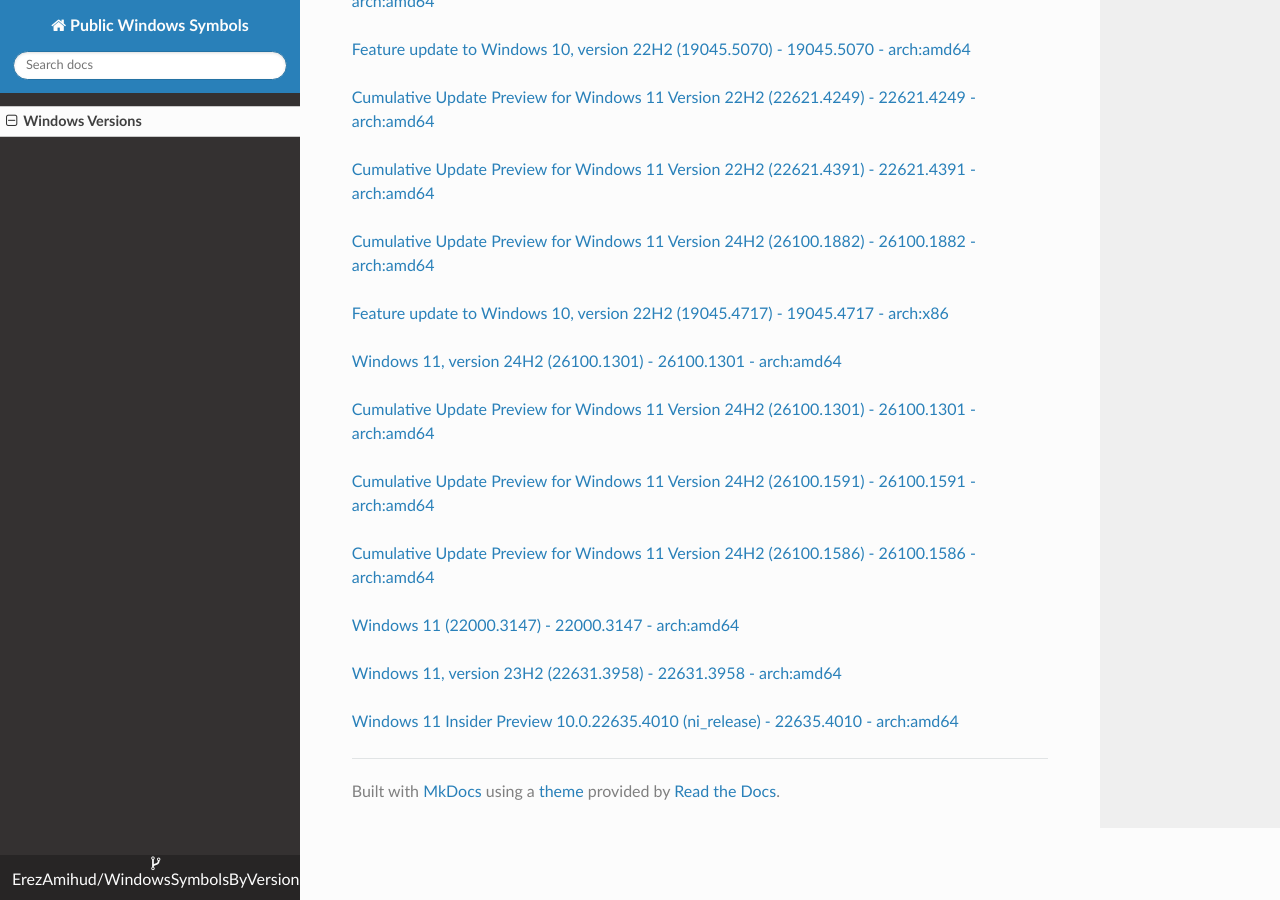
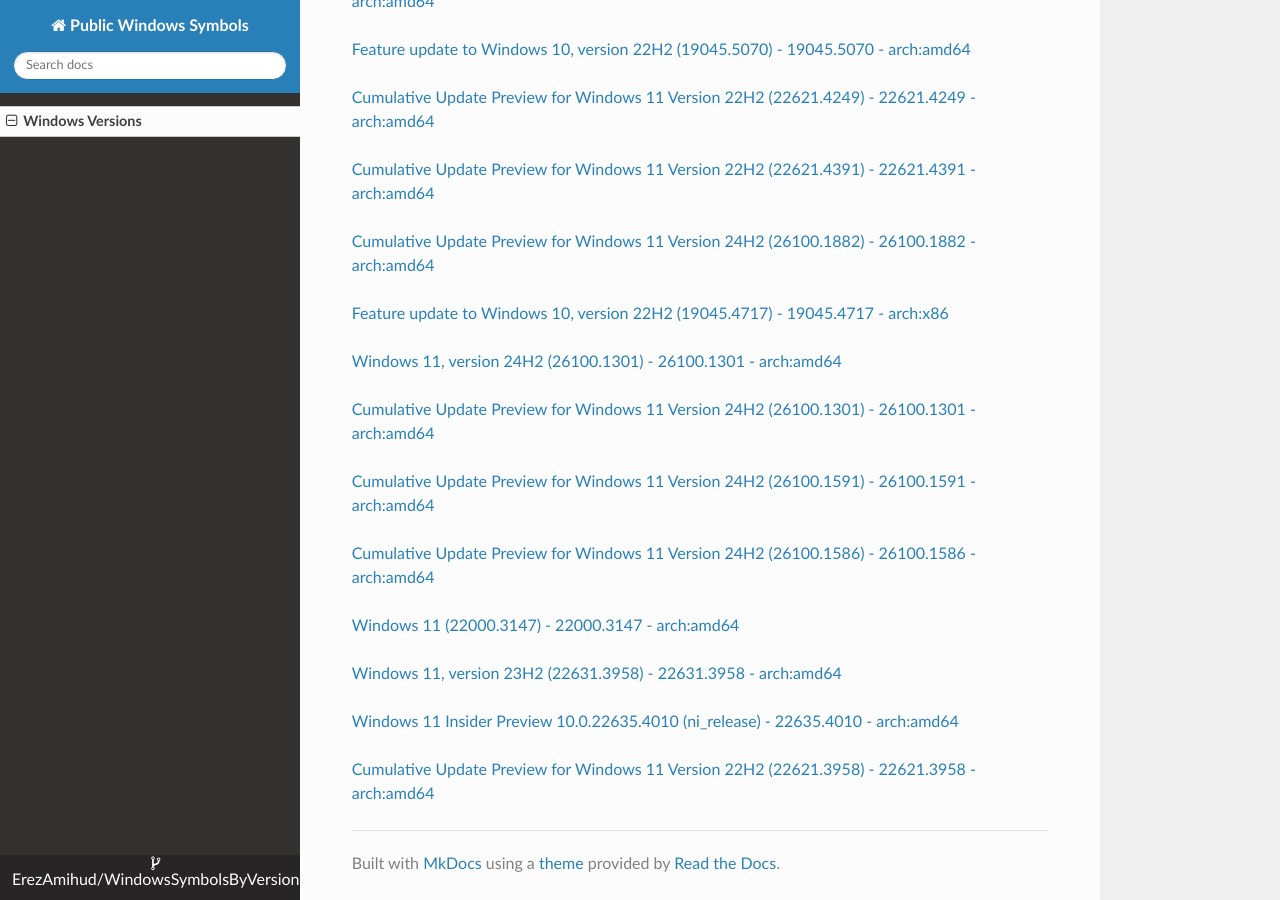
Before and after one commit to ErezAmihud/WindowsSymbolsByVersion, an MkDocs documentation site: the page built from docs/index.md, in a window 1280 px wide and 900 px high, scrolled down 8453 px. Built offline with MkDocs 1.6.1, drawn with Linux system fonts in a browser that asks for light colours; nearby versions of some CDN libraries.

Commit message:
Automated commit, add manifest for e4767a0a-922a-420c-a55f-2e0dc638394c

```diff
--- a/docs/index.md
+++ b/docs/index.md
@@ -430,3 +430,6 @@
 
 
 [Windows 11 Insider Preview 10.0.22635.4010 (ni_release) - 22635.4010 - arch:amd64](https://github.com/ErezAmihud/WindowsSymbolsByVersion/blob/main/manifests/62db365d-e438-4827-a79e-33c1fee1ccb4.manifest)
+
+
+[Cumulative Update Preview for Windows 11 Version 22H2 (22621.3958) - 22621.3958 - arch:amd64](https://github.com/ErezAmihud/WindowsSymbolsByVersion/blob/main/manifests/e4767a0a-922a-420c-a55f-2e0dc638394c.manifest)
```
Also changed, not shown: process_builds.json (+1 -1 lines), 1 other file.
